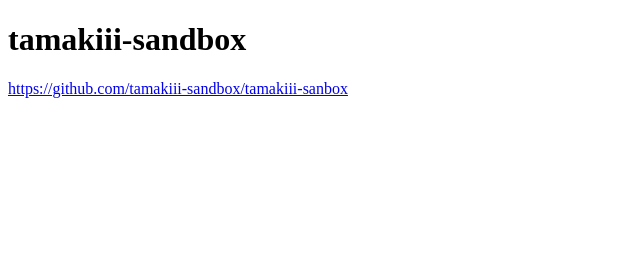
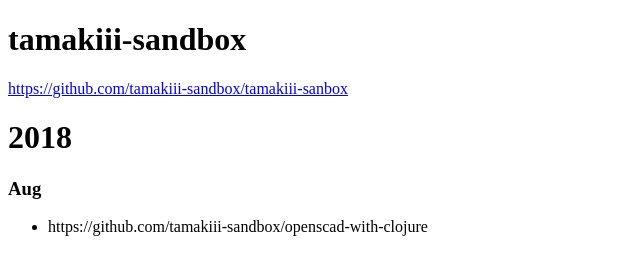
Before and after one commit to tamakiii-sandbox/tamakiii-sandbox.github.io, a plain HTML site: page docs/index.html in a window 1280 px wide. Shown: the whole page, without its empty margins (0-640 px from the left). Drawn offline with Linux system fonts and the light colour scheme.

Commit message:
Mon Aug 20 2018

```diff
--- a/docs/index.html
+++ b/docs/index.html
@@ -7,5 +7,10 @@
   <body>
     <h1>tamakiii-sandbox</h1>
     <a href="https://github.com/tamakiii-sandbox/tamakiii-sanbox">https://github.com/tamakiii-sandbox/tamakiii-sanbox</a>
+    <h1>2018</h1>
+    <h3>Aug</h3>
+    <ul>
+      <li>https://github.com/tamakiii-sandbox/openscad-with-clojure</li>
+    </ul>
   </body>
 </html>
```
